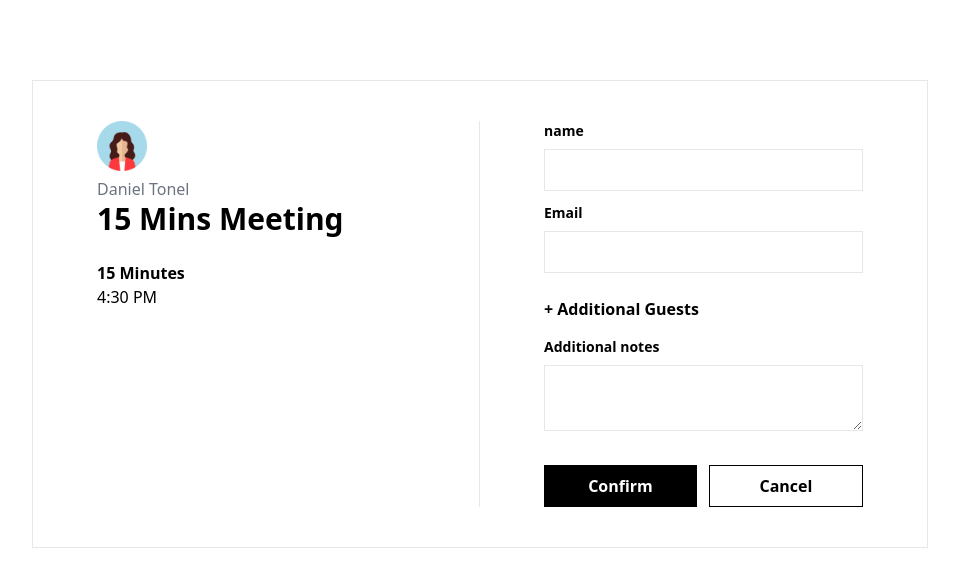
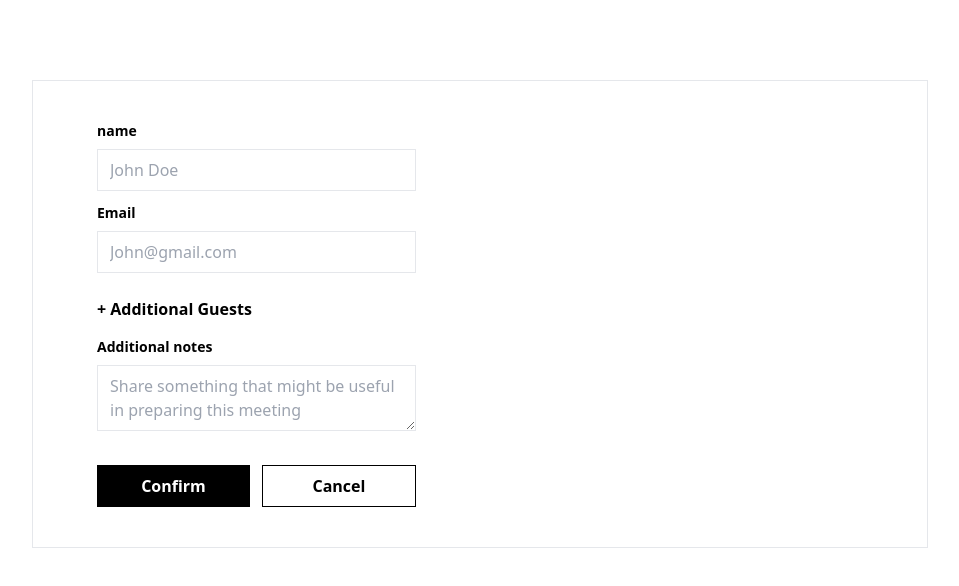
Before and after one commit to Divin17/cal-clone, a Next.js app: page /events/book in a window 1280 px wide. Shown: the top 586 px of the page, without its empty margins (160-1119 px from the left). Built offline with nearby package versions, Linux system fonts and the light colour scheme.

Commit message:
creating event

```diff
--- a/pages/_app.tsx
+++ b/pages/_app.tsx
@@ -1,12 +1,12 @@
 import { SessionProvider } from "next-auth/react";
 import type { AppProps } from "next/app";
-import { QueryClient, QueryClientProvider } from "react-query";
+import { QueryClientProvider } from "react-query";
 import { ReactQueryDevtools } from "react-query/devtools";
 
 import "../styles/globals.css";
+import client from "./react-query-client.ts";
 
 function MyApp({ Component, pageProps: { session, ...pageProps } }: AppProps) {
-  const client = new QueryClient();
   return (
     <QueryClientProvider client={client}>
       <SessionProvider session={session}>
--- a/pages/api/event/create.ts
+++ b/pages/api/events/create.ts
@@ -14,21 +14,15 @@ import { Event } from "../../events/index.tsx";
 export default async function createEvent(req: NextApiRequest, res: NextApiResponse) {
   if (req.method === "POST") {
     try {
-      const { name, email, note, date } = req.body;
-      const event: Event = await prisma.event
-        .create({
+      const { name, email, note, date, eventTypeId } = req.body;
+      const event: Event = await prisma.event.create({
         data: {
           name,
           email,
           additional_note: note,
+          eventTypeId: parseInt(eventTypeId),
           date: new Date(date),
         },
-        })
-        .then((res) => {
-          console.log("success", res);
-        })
-        .catch((error) => {
-          console.log("error", error);
       });
       console.log(event);
       res.status(200).json({
--- a/pages/events/[event-type].tsx
+++ b/pages/events/[event-type].tsx
@@ -9,21 +9,20 @@ import * as Yup from "yup";
 import Button from "../../components/Form/Button";
 import TextInput from "../../components/Form/TextInput";
 
-const Step2: React.FC = () => {
+const EventType: React.FC = () => {
   const [isLoading, setLoading] = useState<boolean>(false);
   const [isDisabled, setDisabled] = useState<boolean>(false);
   const initialValues = {
     date: "",
   };
   const router = useRouter();
-  console.log({ route: router.query["event-type"] });
 
   const slug = router.query["event-type"];
   const getEventType = async (slug) => {
     const res = await axios.get(`/api/event-type/` + slug);
     return res.data.data;
   };
-  const { data: event_type } = useQuery(["event_type", slug], () => (slug ? getEventType(slug) : null));
+  const { data: event_type } = useQuery(["event_type"], () => (slug ? getEventType(slug) : null));
   console.log({ event_type });
 
   // All Validations
@@ -33,25 +32,27 @@ const Step2: React.FC = () => {
   const handleSubmit = async (values) => {
     setLoading(true);
     setDisabled(false);
-    Router.push("book?date=" + values.date + "&type=" + event_type.id);
+    Router.push("book?type=" + event_type.id + "&date=" + values.date);
   };
 
   return (
     <>
       <div className="flex flex-row h-full max-w-4xl m-auto mt-20 border shadow-default">
+        {event_type ? (
           <div className="w-1/2 px-16 my-10 border-r">
             <div className="w-1/6">
               <Image src="/images/globe.jpeg" width={50} height={50} alt="testimonial-image" />
             </div>
             <p className="text-gray-500">Daniel Tonel</p>
-          <h1 className="mb-6 text-3xl font-bold text-primary">{event_type ? event_type.name : null}</h1>
+            <h1 className="mb-6 text-3xl font-bold text-primary">{event_type.name}</h1>
             <div className="flex flex-row mt-6">
               <div className="w-5/6">
-              <b>15 Minutes</b>
-              <p className="text-green-800-500">4:30 PM</p>
+                <p className="text-gray-500">{event_type.duration} Minutes</p>
+                <p className="mt-2 text-gray-500">Africa/Kigali</p>
               </div>
             </div>
           </div>
+        ) : null}
         <div className="w-1/2 max-w-lg px-16 py-10 bg-white ">
           <Formik
             initialValues={initialValues}
@@ -88,4 +89,4 @@ const Step2: React.FC = () => {
     </>
   );
 };
-export default Step2;
+export default EventType;
--- a/pages/events/book.tsx
+++ b/pages/events/book.tsx
@@ -1,69 +1,80 @@
 import axios from "axios";
 import { Formik } from "formik";
+import moment from "moment";
 import Image from "next/image";
-import Router from "next/router";
+import Router, { useRouter } from "next/router";
 import React, { useState } from "react";
+import { useMutation } from "react-query";
 import * as Yup from "yup";
 
 import Button from "../../components/Form/Button";
 import TextInput from "../../components/Form/TextInput";
+import client from "../react-query-client.ts";
+import { Event } from "./index";
 
-const Step2: React.FC = () => {
+const Book: React.FC = () => {
   const [isLoading, setLoading] = useState<boolean>(false);
-  const [isDisabled, setDisabled] = useState<boolean>(false);
   const initialValues = {
     name: "",
     email: "",
     note: "",
   };
+  const router = useRouter();
+  const date = router.query["date"];
+  const type = router.query["type"];
+  const event_type = client.getQueryData(["event_type"]);
+
+  const createEvent = async (data) => await axios.post(`/api/events/create`, data);
+  const mutation = useMutation((data) => createEvent(data), {
+    onSuccess(data) {
+      console.log({ data });
+      setLoading(false);
+      Router.push("success");
+    },
+    onError(error) {
+      setLoading(false);
+      console.log(error);
+    },
+  });
   // All Validations
   const insertingValidationSchema = Yup.object().shape({
     name: Yup.string().required().label("Name"),
     email: Yup.string().email().required().label("Email"),
     note: Yup.string().required().label("note"),
   });
-  const handleSubmit = async (values: any, onSubmitProps: any) => {
-    try {
+  const handleSubmit = async (values: Event) => {
     setLoading(true);
-      setDisabled(false);
-      const date = localStorage.getItem("dateTime");
+    if (isLoading) return;
     // eslint-disable-next-line no-unused-vars
-      const result = await axios
-        .post("/api/event/create", {
+    mutation.mutate({
       name: values.name,
       email: values.email,
       note: values.note,
       date,
-        })
-        .then((res) => {
-          Router.push("success");
-        })
-        .catch((error) => {
-          alert(error.response.data.error);
-          setLoading(false);
+      eventTypeId: type,
     });
-    } catch (error) {
-      setLoading(false);
-      console.error(error);
-    }
   };
 
   return (
     <>
       <div className="flex flex-row h-full max-w-4xl m-auto mt-20 border shadow-default">
+        {event_type ? (
           <div className="w-1/2 px-16 my-10 border-r">
             <div className="w-1/6">
-            <Image src="/images/user.png" width={50} height={50} alt="testimonial-image" />
+              <Image src="/images/globe.jpeg" width={50} height={50} alt="testimonial-image" />
             </div>
             <p className="text-gray-500">Daniel Tonel</p>
-          <h1 className="mb-6 text-3xl font-bold text-primary">15 Mins Meeting</h1>
+            <h1 className="mb-6 text-3xl font-bold text-primary">{event_type.name}</h1>
             <div className="flex flex-row mt-6">
               <div className="w-5/6">
-              <b>15 Minutes</b>
-              <p className="text-green-800-500">4:30 PM</p>
+                <b>{event_type.duration} Minutes</b>
+                <p className="text-green-500">
+                  {date ? moment(date).format("HH:mm, dddd Do MMM YYYY") : null}
+                </p>
               </div>
             </div>
           </div>
+        ) : null}
         <div className="w-1/2 max-w-lg px-16 py-10 bg-white ">
           <Formik
             initialValues={initialValues}
@@ -80,7 +91,7 @@ const Step2: React.FC = () => {
                   name="name"
                   errorMessage={errors.name}
                   preValue={values.name}
-                  placeholder=""
+                  placeholder="John Doe"
                   type="text"
                   touched={touched.name}
                 />
@@ -92,7 +103,7 @@ const Step2: React.FC = () => {
                   name="email"
                   errorMessage={errors.email}
                   preValue={values.email}
-                  placeholder=""
+                  placeholder="John@gmail.com"
                   type="text"
                   touched={touched.email}
                 />
@@ -105,21 +116,21 @@ const Step2: React.FC = () => {
                   name="note"
                   errorMessage={errors.note}
                   preValue={values.note}
-                  placeholder=""
+                  placeholder="Share something that might be useful in preparing this meeting"
                   type="textarea"
                   touched={touched.note}
                 />
                 <div className="flex flex-row content-start">
                   <Button
                     customClass="bg-black text-white mr-3"
-                    isDisabled={isDisabled}
+                    isDisabled={isLoading}
                     isLoading={isLoading}
                     buttonText="Confirm"
                   />
                   <Button
                     customClass="text-black bg-white border border-black"
-                    isDisabled={isDisabled}
-                    isLoading={isLoading}
+                    isDisabled={false}
+                    isLoading={false}
                     buttonText="Cancel"
                   />
                 </div>
@@ -131,4 +142,4 @@ const Step2: React.FC = () => {
     </>
   );
 };
-export default Step2;
+export default Book;
--- a/pages/events/index.tsx
+++ b/pages/events/index.tsx
@@ -21,7 +21,7 @@ type Event = {
 };
 const Events: React.FC = () => {
   const getEvents = async () => {
-    const res = await axios.get(`/api/event`);
+    const res = await axios.get(`/api/events`);
     return res.data.data;
   };
   const { data: events, isLoading } = useQuery("events", getEvents);
--- a/pages/events/success.tsx
+++ b/pages/events/success.tsx
@@ -15,8 +15,11 @@ const Success: React.FC = () => {
             <p className="w-3/4">15 Min Meeting between Daniel Tonel and Test</p>
           </div>
           <div className="flex flex-row my-3">
-            <p className="w-1/4">What</p>
-            <p className="w-3/4">Wednesday, 29 December 2021 4:30pm-15 mins (Europe/Vienna)</p>
+            <p className="w-1/4">When</p>
+            <p className="w-3/4">
+              Wednesday, 29 December 2021 4:30pm-15 mins{" "}
+              <span className="text-gray-500">(Europe/Vienna)</span>
+            </p>
           </div>
           <hr />
           <div className="flex flex-row my-3">
--- a/pages/index.tsx
+++ b/pages/index.tsx
@@ -8,6 +8,7 @@ export default function Index() {
 
   useEffect(() => {
     if (session) window.location.replace("/events");
+    else window.location.replace("/login");
   }, [loading, session]);
 
   return (
--- /dev/null
+++ b/pages/react-query-client.ts
@@ -0,0 +1,5 @@
+import { QueryClient } from "react-query";
+
+const client = new QueryClient();
+
+export default client;
```
Also changed, not shown: pages/api/events/index.ts (renamed from pages/api/event/index.ts). Lines whose indentation alone changed are shown as unchanged.
